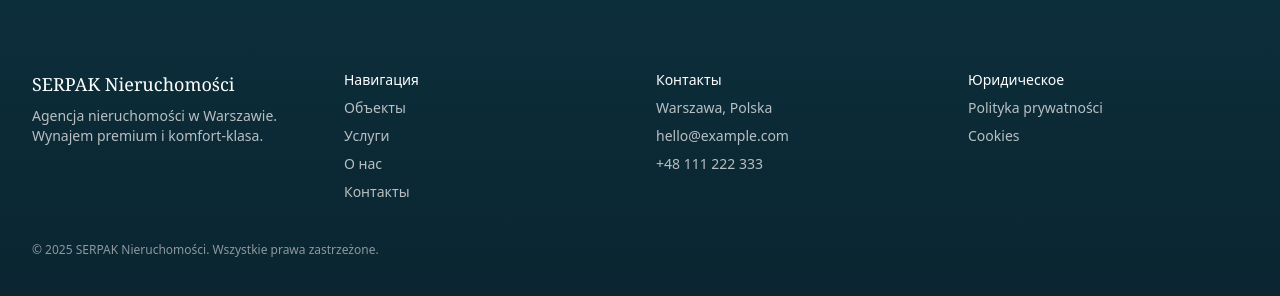
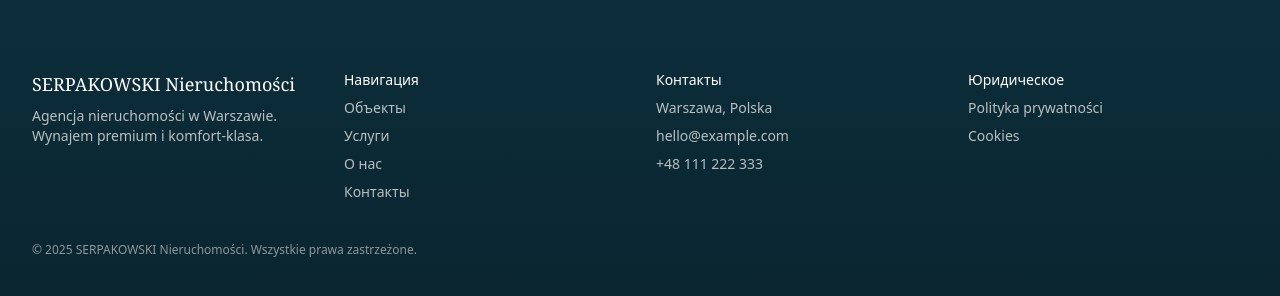
Before and after one commit to kovlaks/serpak-site, a Next.js app: page / in a window 1280 px wide. Shown: the part 3324-3620 px from the top of the page. Built offline with nearby package versions, Linux system fonts and the light colour scheme.

Commit message:
Update page.tsx

```diff
--- a/app/page.tsx
+++ b/app/page.tsx
@@ -105,7 +105,7 @@ export default function Page() {
             <a href="#" className="flex items-center gap-2">
               <img
                 src="/logo.png"           // если у вас .svg — поставьте "/logo.svg"
-                alt="SERPAK Nieruchomości"
+                alt="SERPAKOWSKI Nieruchomości"
                 className="h-8 w-8 object-contain"
               />
               <span className="font-serif text-xl tracking-wide text-white">
@@ -273,7 +273,7 @@ export default function Page() {
         <Container>
           <div className="grid gap-8 sm:grid-cols-2 lg:grid-cols-4 text-sm text-neutral-200/80">
             <div>
-              <div className="font-serif text-white text-lg">SERPAK Nieruchomości</div>
+              <div className="font-serif text-white text-lg">SERPAKOWSKI Nieruchomości</div>
               <p className="mt-2 max-w-xs">Agencja nieruchomości w Warszawie. Wynajem premium i komfort-klasa.</p>
             </div>
             <div>
@@ -301,7 +301,7 @@ export default function Page() {
               </ul>
             </div>
           </div>
-          <div className="mt-10 text-xs text-neutral-200/60">© {new Date().getFullYear()} SERPAK Nieruchomości. Wszystkie prawa zastrzeżone.</div>
+          <div className="mt-10 text-xs text-neutral-200/60">© {new Date().getFullYear()} SERPAKOWSKI Nieruchomości. Wszystkie prawa zastrzeżone.</div>
         </Container>
       </footer>
     </div>
```
